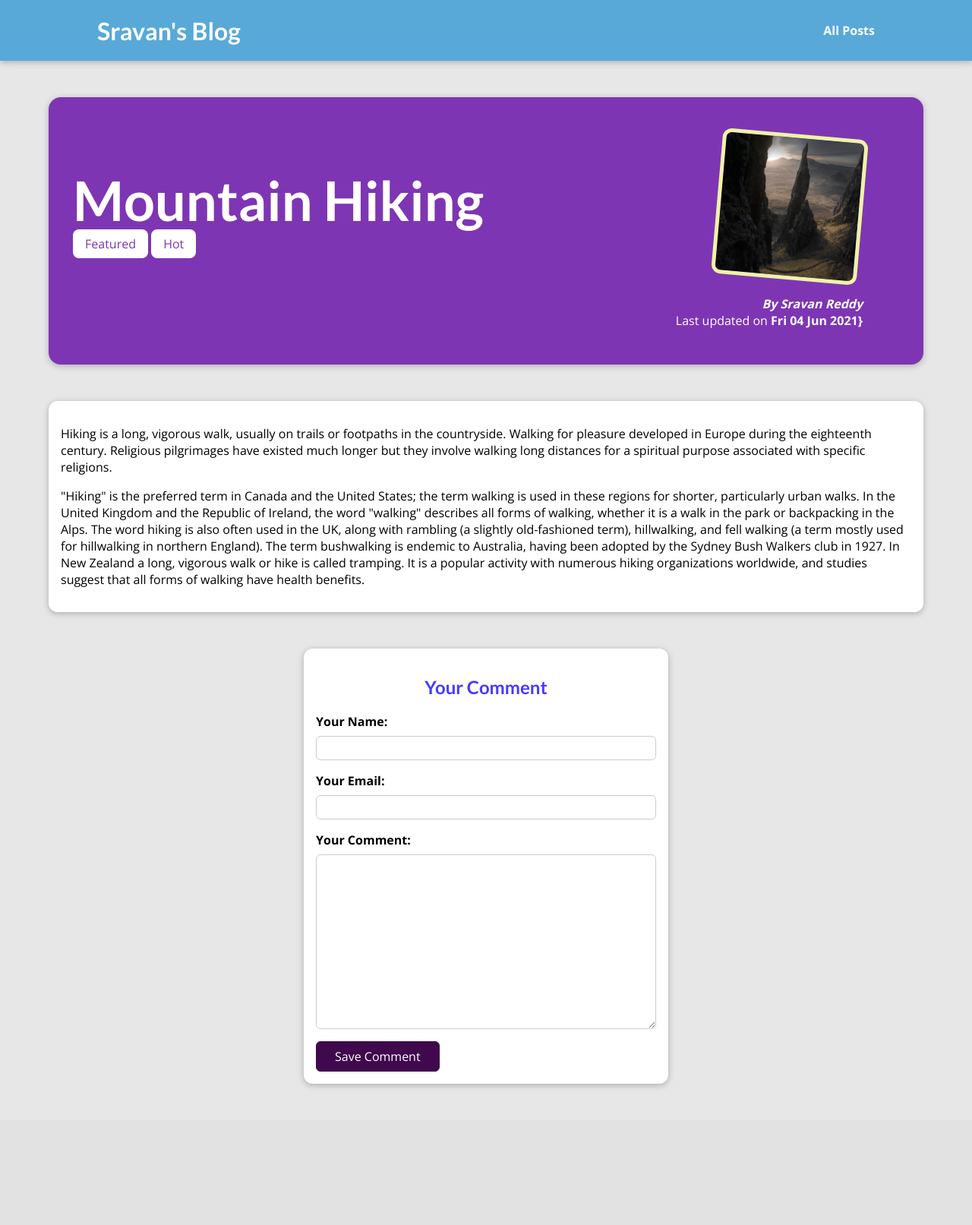
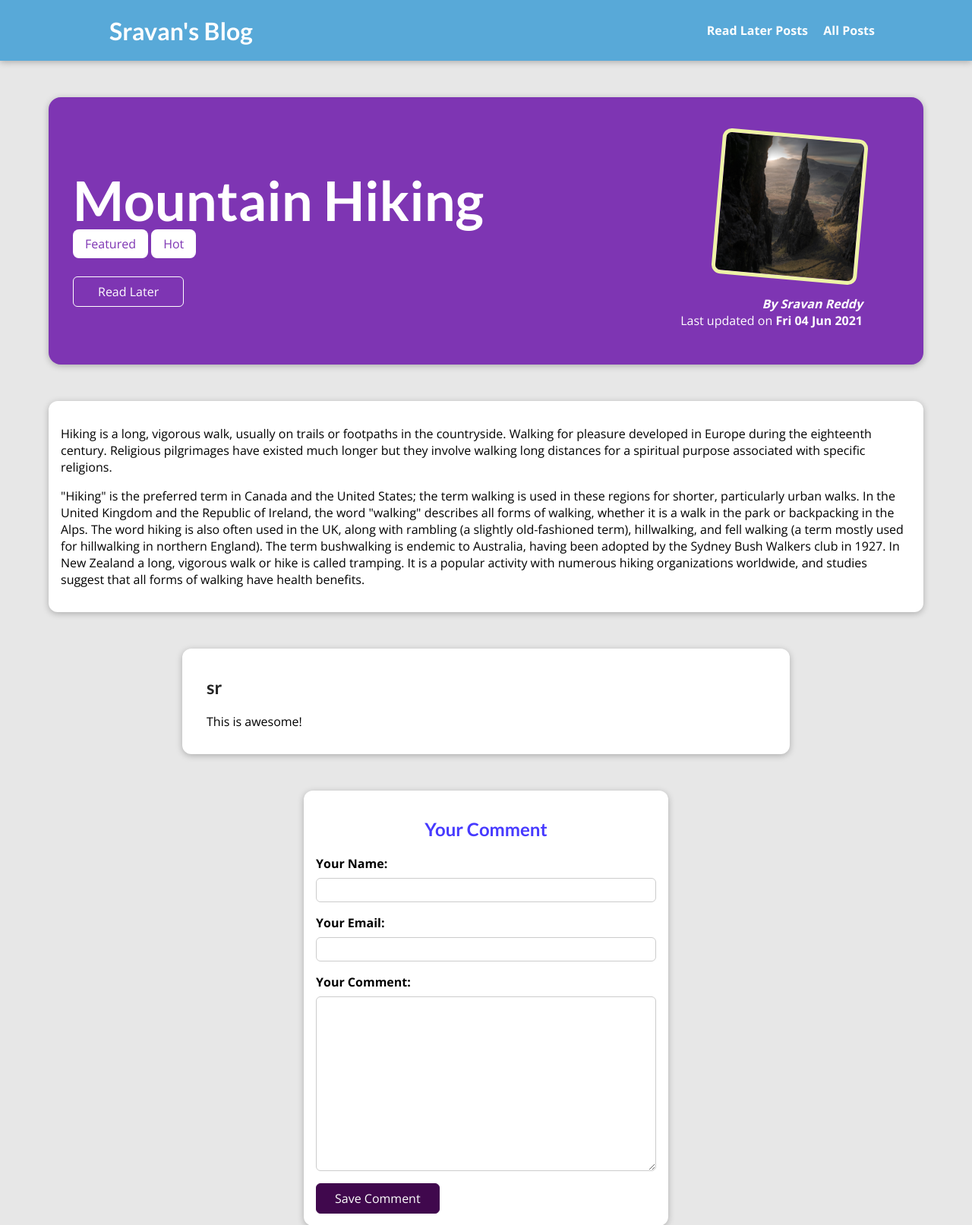
Before and after one commit to sravan410/sravan-blog, a Django app: a page that uses templates/base.html in a window 1280 px wide. Shown: the top 1613 px of the page at 76% size. Before the commit the page ends 1431 px from the top, so only its background shows below. Run offline with Django 3.2, Linux system fonts and the light colour scheme; data comes from the database, SQL or seed files in the repository; both versions use the stored data as it was after the commit.

Commit message:
first commit

```diff
--- a/blog/forms.py
+++ b/blog/forms.py
@@ -11,8 +11,3 @@ class CommentForm(forms.ModelForm):
             "user_email": "Your Email",
             "text": "Your Comment"
         }
-        errors = {
-             "user_name": "This field is required!",
-            "user_email": "Email id is not valid!",
-            "text": "Please leave a comment!"
-        }
--- a/blog/models.py
+++ b/blog/models.py
@@ -36,6 +36,9 @@ class Post(models.Model):
     author = models.ForeignKey(Author, on_delete=models.SET_NULL, null=True, related_name="posts")
     tags = models.ManyToManyField(Tag)
 
+    def __str__(self):
+        return self.title
+
 
 class Comment(models.Model):
     user_name = models.CharField(max_length=100)
--- a/blog/static/blog/post-detail.css
+++ b/blog/static/blog/post-detail.css
@@ -55,6 +55,26 @@ body {
 
 #summary time {
     font-weight: bold;
+}
+
+#read-later {
+    margin: 2rem 0;
+}
+
+#read-later button {
+    background-color: transparent;
+    border: 1px solid white;
+    border-radius: 6px;
+    padding: 0.5rem 2rem;
+    font: inherit;
+    color: white;
+    cursor: pointer;
+}
+
+#read-later button:hover,
+#read-later button:active {
+    background-color: palevioletred;
+    color: solid white;
 }
 
 main {
@@ -160,3 +180,32 @@ main {
     border-radius: 6px;
     cursor: pointer;
 }
+
+#comments {
+    margin: 3rem auto;
+    width: 90%;
+    max-width: 50rem;
+    border-radius: 12px;
+    background-color: white;
+    box-shadow: 0 2px 8px rgba(0, 0, 0, 0.25);
+    padding: 1rem 2rem;
+}
+
+#comments ul {
+    list-style: none;
+    margin: 0;
+    padding: 0;
+}
+
+#comments li {
+    margin-bottom: 1rem;
+    border-bottom: 2px solid #ccc;
+}
+
+#comments li:last-of-type {
+    border-bottom: none;
+}
+
+#comments h2 {
+    color: #252525;
+}
--- a/blog/templates/blog/post-detail.html
+++ b/blog/templates/blog/post-detail.html
@@ -15,6 +15,7 @@
             <a href="#comment-form">Fix!</a>
         </div>
     {% endif %}
+
     <section id="summary">
         <h2>{{ post.title }}</h2>
         <div>
@@ -22,18 +23,42 @@
                 <span class="tag">{{ tag.caption }}</span>
             {% endfor %}
         </div>
+        <div id="read-later">
+            <form action="{% url "read-later" %}" method="POST">
+                {% csrf_token %}
+                <input type="hidden" value="{{ post.id }}" name="post_id">
+                <button>
+                    {% if saved_for_later %}
+                        Remove from "Read Later" List
+                    {% else %}
+                        Read Later
+                    {% endif %}
+                </button>
+            </form>
+        </div>
         <article>
             <img src="{{ post.image.url }}" alt="{{ post.title }}" />
             <address>By <a href="mailto:{{ post.author.email_address }}">{{ post.author }}</a></address>
             <div>
-                Last updated on <time>{{ post.date|date:"D d M Y"}}}</time>
+                Last updated on <time>{{ post.date|date:"D d M Y"}}</time>
             </div>
         </article>
     </section>
 
     <main>
-        <p>{{ post.content|linebreaks }}</p>
+        {{ post.content|linebreaks }}
     </main>
+
+    <section id="comments">
+        <ul>
+            {% for comment in comments %}
+                <li>
+                    <h2>{{ comment.user_name }}</h2>
+                    <p>{{ comment.text|linebreaks }}</p>
+                </li>
+            {% endfor %}
+        </ul>
+    </section>
 
     <section id="comment-form">
         <h2>Your Comment</h2>
--- a/blog/urls.py
+++ b/blog/urls.py
@@ -4,5 +4,6 @@ from . import views
 urlpatterns = [
     path("", views.StartingPageView.as_view(), name="starting-page"),
     path("posts", views.AllPostsView.as_view(), name="posts-page"),
-    path("posts/<slug:slug>", views.PostDetailView.as_view(), name="post-detail-page")
+    path("posts/<slug:slug>", views.PostDetailView.as_view(), name="post-detail-page"),
+    path("read-later", views.ReadLaterView.as_view(), name="read-later")
 ]
--- a/blog/views.py
+++ b/blog/views.py
@@ -27,15 +27,24 @@ class AllPostsView(ListView):
 
 
 class PostDetailView(View):
-    template_name = "blog/post-detail.html"
-    model = Post
+    def is_read_later_post(self, request, post_id):
+        stored_posts = request.session.get("stored_posts")
+        if stored_posts is not None:
+            is_saved_for_later = post_id in stored_posts
+        else:
+            is_saved_for_later = False
+
+        return is_saved_for_later
 
     def get(self, request, slug):
         post = Post.objects.get(slug=slug)
+
         context = {
             "post": post,
             "post_tags": post.tags.all(),
-            "comment_form": CommentForm()
+            "comment_form": CommentForm(),
+            "comments": post.comments.all().order_by("-id"),
+            "saved_for_later": self.is_read_later_post(request, post.id)
         }
         return render(request, "blog/post-detail.html", context)
 
@@ -52,6 +61,42 @@ class PostDetailView(View):
         context = {
             "post": post,
             "post_tags": post.tags.all(),
-            "comment_form": CommentForm()
+            "comment_form": comment_form,
+            "comments": post.comments.all().order_by("-id"),
+            "saved_for_later": self.is_read_later_post(request, post.id)
         }
         return render(request, "blog/post-detail.html", context)
+
+
+class ReadLaterView(View):
+
+    def get(self, request):
+        stored_posts = request.session.get("stored_posts")
+
+        context = {}
+
+        if stored_posts is None or len(stored_posts) == 0:
+            context["posts"] = []
+            context["has_posts"] = False
+        else:
+            posts = Post.objects.filter(id__in=stored_posts)
+            context["posts"] = posts
+            context["has_posts"] = True
+
+        return render(request, "blog/read-later-posts.html", context)
+
+    def post(self, request):
+        stored_posts = request.session.get("stored_posts")
+
+        if stored_posts is None:
+            stored_posts = []
+
+        post_id = int(request.POST["post_id"])
+
+        if post_id not in stored_posts:
+            stored_posts.append(post_id)
+        else:
+            stored_posts.remove(post_id)
+        request.session["read_later_posts"] = stored_posts
+
+        return HttpResponseRedirect("/blog/")
--- a/static/app.css
+++ b/static/app.css
@@ -33,6 +33,7 @@ h1, h2, h3 {
     text-decoration: none;
     color: white;
     font-weight: bold;
+    margin-left: 1rem;
 }
 
 #main-navigation nav a:hover,
--- a/templates/base.html
+++ b/templates/base.html
@@ -14,6 +14,7 @@
     <header id="main-navigation">
         <h1><a href="{% url "starting-page" %}">Sravan's Blog</a></h1>
         <nav>
+            <a href="{% url "read-later" %}">Read Later Posts</a>
             <a href="{% url "posts-page" %}">All Posts</a>
         </nav>
     </header>
```
Also changed, not shown: blog/admin.py (+6 -1 lines), blog/static/blog/read-later-posts.css (added, +41 -0 lines), blog/templates/blog/read-later-posts.html (added, +21 -0 lines), db.sqlite3.
